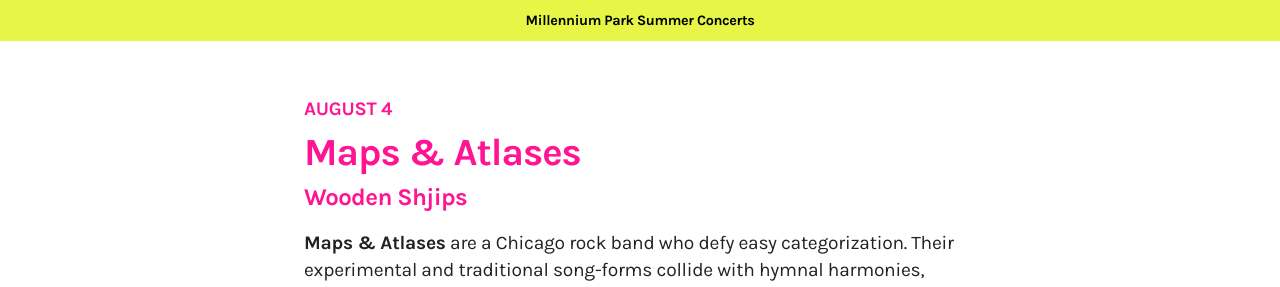
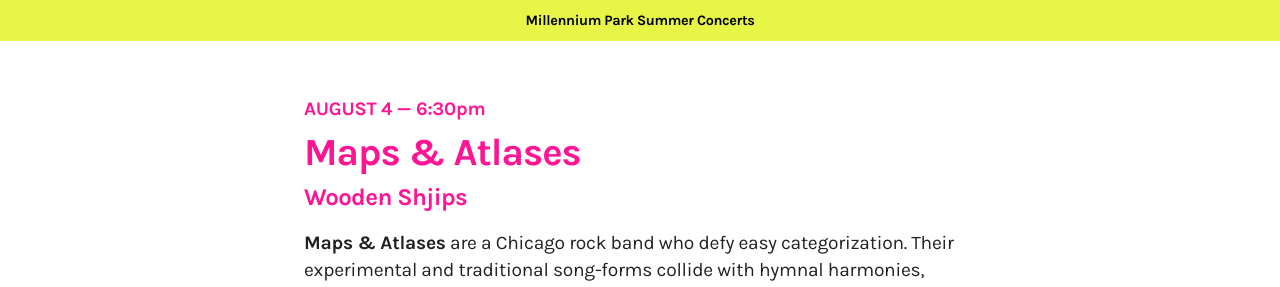
Before and after one commit to brynosaur/millenniumparkconcerts, a Jekyll site: the page built from _posts/2014-08-04-maps-and-atlases.md, in a window 1280 px wide. Shown: the top 287 px of the page. Built offline with Jekyll 4.4.1, drawn with Linux system fonts in a browser that asks for light colours; nearby versions of some CDN libraries; comment, search, counter and statistics services are not loaded.

Commit message:
Add time to show pages

```diff
--- a/_includes/shows.html
+++ b/_includes/shows.html
@@ -1,7 +1,7 @@
 <section class="show">
   <div class="row">
     <header>
-      <time class="date">{{ page.date | date: "%B %-d" }}</time>
+      <time class="date">{{ page.date | date: "%B %-d" }} — <span class="time">6:30pm</span></time>
       <h1 class="main">{{ page.title }}</h1>
       <h2 class="support">{{ page.support }}</h2>
     </header>
--- a/css/styles.css
+++ b/css/styles.css
@@ -272,6 +272,9 @@
     text-transform: uppercase;
     margin-bottom: 0.5em;
 }
+span.time {
+    text-transform: none;
+}
 .fa-angle-right {
     color: rgba(0,0,0,0.1);
     position: absolute;
```
